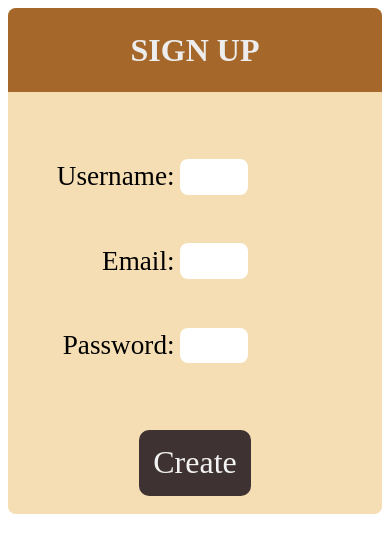
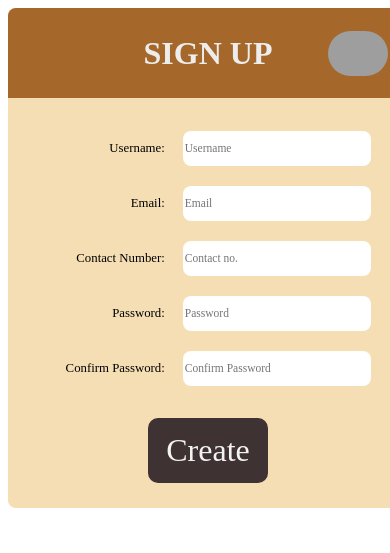
Before and after one commit to jc14-ai/Online-Transaction-Processor, a PHP site: page /pages/sign-up.html in a window 390 px wide; the page is wider, and only the part inside the window is pictured. Shown: the top 553 px of that part. Run offline with PHP 8.4, Linux system fonts and the light colour scheme; grey boxes are pictures that could not be loaded.

Commit message:
Add: backend functionalities, Fixed: page responsiveness

```diff
--- /dev/null
+++ b/site/functions/signUp.js
@@ -0,0 +1,100 @@
+const username = document.getElementById("username-input");
+const email = document.getElementById("email-input");
+const contact = document.getElementById("contact-input");
+const password = document.getElementById("password-input");
+const confirmPass = document.getElementById("confirm-password-input");
+
+const myForm = document.getElementById("sign-up-form");
+
+myForm.addEventListener('submit', function(event){
+    if((!isValidUsername() || !isValidContactNumber() || !isValidPassword())){
+      event.preventDefault();
+      console.log("not submitted");
+    }
+});
+
+function turnRed(textInput){
+    textInput.style.border = '3px solid rgb(231, 105, 85)';
+}
+
+function defaultBorder(textInput){
+    textInput.style.border = 'none';
+}
+
+function isValidUsername(){
+     //USERNAME VALIDATOR THREAD
+     let isValid = true;
+     const inputBoxes = [username,email,contact,password,confirmPass];
+     for(let i = 0; i < inputBoxes.length; i++){
+             defaultBorder(inputBoxes[i]);
+     }
+
+     for(let i = 0; i < inputBoxes.length; i++){
+         if(inputBoxes[i].value.trim() === ""){
+             //WILL ADD A PROMPT
+             turnRed(inputBoxes[i]);
+             isValid = false;
+         }
+     }
+
+     if(username.value.length < 6 || username.value.length > 15){
+        turnRed(username);
+        isValid = false;
+    }
+
+    return isValid;
+}
+
+function isValidContactNumber(){
+    //CONTACT VALIDATOR THREAD
+    let isValid = true;
+    const phoneRegex = /^(?:\+63|0)9\d{9}$/;
+
+    if(!phoneRegex.test(contact.value)){
+        turnRed(contact);
+        isValid = false;
+    }
+
+    return isValid;
+}
+
+function isValidPassword(){
+    //PASSWORD VALIDATOR THREAD
+    let isValid = true;
+
+    if(password.value.length < 8 || password.value.length > 25){
+        turnRed(password);
+        isValid = false;
+    }
+
+    let digits = "0123456789";
+    let hasDigit = false, hasUpper = false, hasSpecial = false, hasLower = false;
+    const regex = /[^a-zA-Z0-9]/;
+
+    if(regex.test(password.value)){
+        hasSpecial = true;
+    }
+
+    for(let i = 0; i < password.value.length; i++){
+        if(digits.includes(password.value.charAt(i))){
+            hasDigit = true;
+        }
+        if(password.value.charAt(i) === password.value.charAt(i).toUpperCase()){
+            hasUpper = true;
+        }
+        if(password.value.charAt(i) === password.value.charAt(i).toLowerCase()){
+            hasLower = true;
+        }
+    }
+    if(!hasDigit || !hasLower || !hasSpecial || !hasUpper){
+        turnRed(password);
+        isValid = false;
+    }
+
+    if(password.value !== confirmPass.value){
+        turnRed(confirmPass);
+        isValid = false;
+    }
+
+    return isValid;
+}
--- a/site/pages/sign-up.html
+++ b/site/pages/sign-up.html
@@ -7,16 +7,30 @@
     <link rel="stylesheet" href="/site/styles/sign-up-style.css" />
   </head>
   <body>
-    <form class="sign-up-form" method="POST">
-      <label class="header-sign-up"> SIGN UP</label>
-
+    <form class="sign-up-form" id="sign-up-form" method="post">
+      <div class="header-box">
+        <div class="close-box">
+          <img
+            onclick="showSignUp()"
+            class="close-button"
+            id="close-button"
+            src="/src/close-white.png"
+          />
+        </div>
+        <label class="header-sign-up"> SIGN UP </label>
+      </div>
       <div class="form-input-box">
         <div class="sub-input-box">
           <div class="label-box">
             <label class="label-sign-up">Username:</label>
           </div>
           <div class="input-box">
-            <input class="input-sign-up" type="text" />
+            <input
+              id="username-input"
+              class="input-sign-up"
+              type="text"
+              placeholder="Username"
+            />
           </div>
         </div>
         <div class="sub-input-box">
@@ -24,7 +38,29 @@
             <label class="label-sign-up">Email:</label>
           </div>
           <div class="input-box">
-            <input class="input-sign-up" type="text" />
+            <input
+              id="email-input"
+              class="input-sign-up"
+              type="text"
+              placeholder="Email"
+              type="email"
+              required
+            />
+          </div>
+        </div>
+        <div class="sub-input-box">
+          <div class="label-box">
+            <label class="label-sign-up" id="contact-label"
+              >Contact Number:</label
+            >
+          </div>
+          <div class="input-box">
+            <input
+              id="contact-input"
+              class="input-sign-up"
+              type="text"
+              placeholder="Contact no."
+            />
           </div>
         </div>
         <div class="sub-input-box">
@@ -32,11 +68,35 @@
             <label class="label-sign-up">Password:</label>
           </div>
           <div class="input-box">
-            <input class="input-sign-up" type="text" />
+            <input
+              id="password-input"
+              class="input-sign-up"
+              placeholder="Password"
+              type="password"
+              required
+            />
+          </div>
+        </div>
+        <div class="sub-input-box">
+          <div class="label-box">
+            <label class="label-sign-up" id="confirm-pass-label"
+              >Confirm Password:</label
+            >
+          </div>
+          <div class="input-box">
+            <input
+              id="confirm-password-input"
+              class="input-sign-up"
+              type="text"
+              placeholder="Confirm Password"
+              type="password"
+              required
+            />
           </div>
         </div>
       </div>
-      <button class="sign-up-button">Create</button>
+      <button class="sign-up-button" type="submit">Create</button>
     </form>
+    <script src="/site/functions/signUp.js"></script>
   </body>
 </html>
--- a/site/styles/home-style.css
+++ b/site/styles/home-style.css
@@ -59,16 +59,16 @@
     justify-content: flex-end;
     align-items: flex-end;
     position: absolute;
-    height: 100vh;
+    height: 800px;
     width: 100vw;
-    /* border: 1px solid; */
+    border: 1px solid;
 }
 
 .choco-block{
     display: flex;
     justify-content: center;
     align-items: center;
-    height: 47vh;
+    height: 45%;
     width: 100vw;
     background-color: rgb(196, 144, 80);
     /* border: 1px solid; */
--- a/site/styles/sign-up-style.css
+++ b/site/styles/sign-up-style.css
@@ -5,22 +5,54 @@
     flex-direction: column;
     background-color: wheat;
     border-radius: 2vw;
-    height: 60vh;
-    width: 100%;
+    height: 500px;
+    min-height: 500px;
+    width: clamp(400px,35vw,35vw);
+}
+.close-box{
+    display: flex;
+    justify-content: flex-end;
+    align-items: center;
+    height: 45px;
+    width: 90%;
+    /* border: 1px solid; */
+}
+.close-button{
+    border-radius: 100px;
+    height: 100%;
+    cursor: pointer;
+}
+.close-button:hover{
+    background-color: #3e3232;
+    transform: scale(1.06);
+    transition: transform 0.1s ease-in;
+}
+.close-button:not(hover){
+    transform: scale(1);
+    transition: transform 0.1s ease-in;
 }
 
+.header-box{
+    display: flex;
+    justify-content: center;
+    align-items: center;
+    height: 90px;
+    font-weight: 600;
+    width: 100%;
+    border-radius: 2vw;
+    /* border: 1px solid; */
+    border-bottom-left-radius: 0px;
+    border-bottom-right-radius: 0px;
+    background-color: rgb(165, 104, 42);
+}
 .header-sign-up{
     display: flex;
     justify-content: center;
     align-items: center;
-    height: 10vh;
+    position: absolute;
     font-size: 2em;
     font-weight: 600;
-    width: 100%;
-    border-radius: 2vw;
-    border-bottom-left-radius: 0px;
-    border-bottom-right-radius: 0px;
-    background-color: rgb(165, 104, 42);
+    /* border: 1px solid; */
     color: rgb(237, 237, 237);
 }
 
@@ -29,8 +61,8 @@
     justify-content: center;
     align-items: center;
     flex-direction: column;
-    height: 40vh;
-    width: 80vh;
+    height: 320px;
+    width: 100%;
     /* border: 1px solid; */
 }
 
@@ -40,9 +72,9 @@
     align-items: center;
     flex-direction: row;
     /* border: 1px solid; */
-    height: 10vh;
-    width: 30vw;
-    font-size: 1.7em;
+    height: 55px;
+    width: 90%;
+    font-size: clamp(0.8em,1.2vw,1.2vw);
     gap: 5%;
 }
 
@@ -51,21 +83,25 @@
     border-radius: 8px;
     height: 100%;
     width: 90%;
-    font-size: 0.8em;
+    font-size: 0.9em;
     font-family: 'Motserrat',Montserrat;
 }
 
 .label-box{
     display: flex;
     justify-content: flex-end;
-    width: 30%;
+    width: 40%;
     /* border: 1px solid; */
 }
+
+/* #contact-label, #confirm-pass-label{
+    font-size: 0.5em;
+} */
 .input-box{
     display: flex;
     justify-content: flex-start;
     align-items: center;
-    height: 40%;
+    height: 60%;
     width: 60%;
     /* border: 1px solid; */
 }
@@ -86,3 +122,7 @@
 .sign-up-button:hover{
     background-color: #514444;
 }
+
+input:focus{
+    outline: none;
+}
```
Also changed, not shown: site/index.html (+103 -4 lines), site/renderFiles.js (+8 -8 lines), site/script.js (+12 -0 lines), site/style.css (+5 -4 lines), site/functions/aboutUs.js (added), site/functions/coffee.js (added), site/functions/contact.js (added), site/functions/donut.js (added), site/functions/home.js (added), site/functions/reviews.js (added), site/functions/signIn.js (added), src/close-white.png (added).
